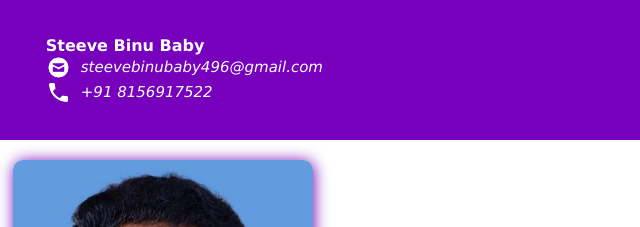
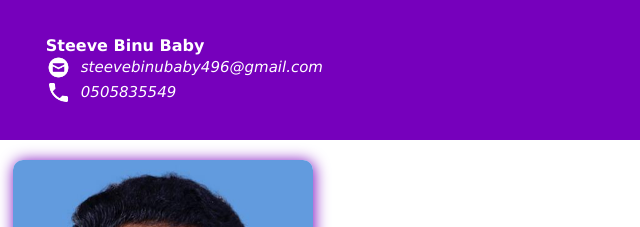
Before and after one commit to steeve-496/portfolio-steeve, a plain HTML site: page index.html in a window 1280 px wide. Shown: the top 227 px of the page, 0-640 px from the left. Drawn offline with Linux system fonts and the light colour scheme.

Commit message:
Update index.html

```diff
--- a/index.html
+++ b/index.html
@@ -18,7 +18,7 @@
         <div style="clear:both;"></div>
             <div class="contact_info">
             <img src="html_finalprojimages/phone.png" alt="https://icons8.com/icon/124377/circled-envelope"/>
-            +91 8156917522
+            0505835549
 
             </div>
         </div>
```
